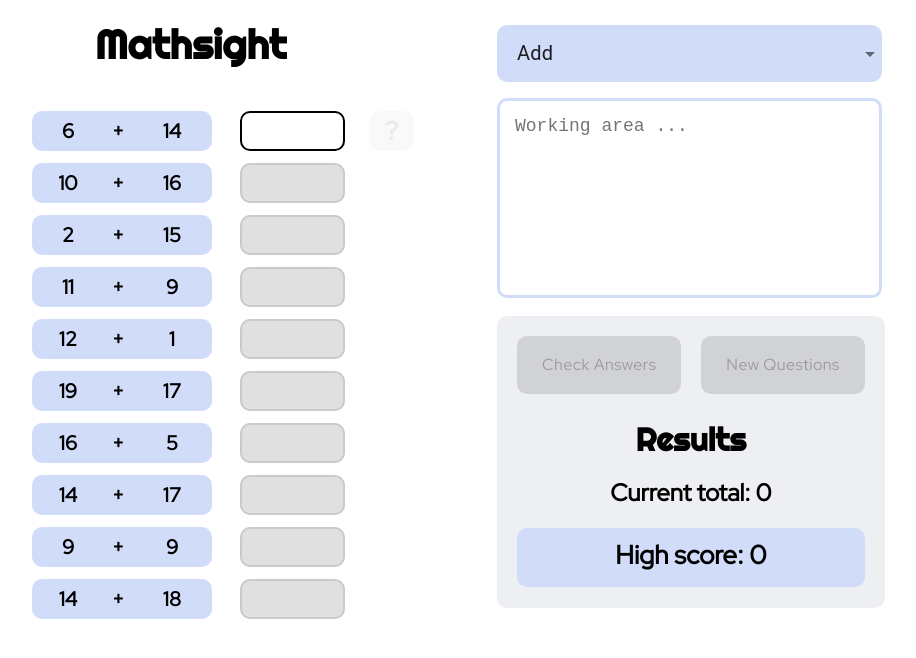
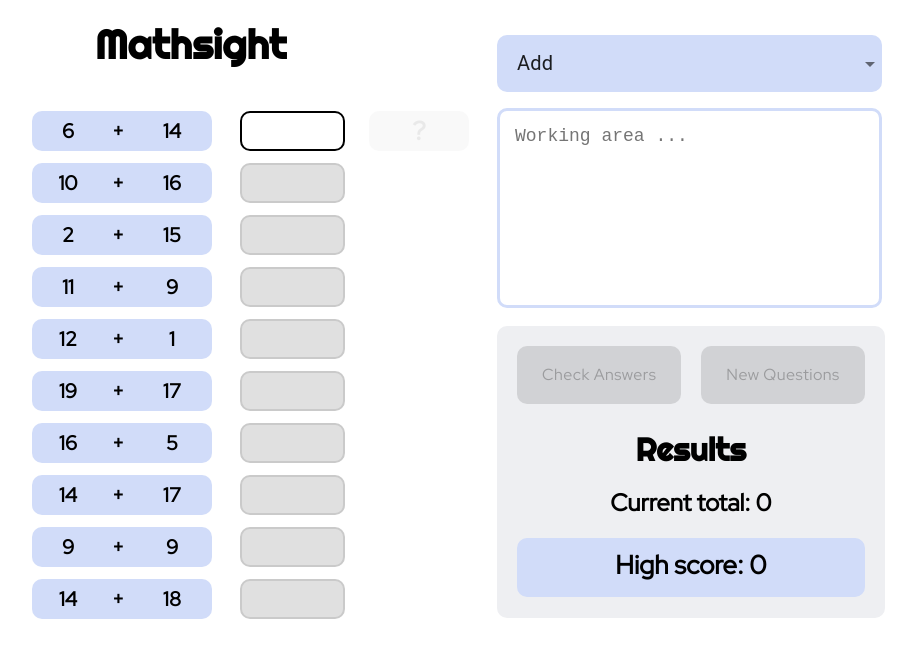
Before and after one commit to seren1ty/math-sight, a React (Create React App) app: page /#/s in a window 1280 px wide. Shown: the top 658 px of the page, without its empty margins (20-936 px from the left). Built offline with nearby package versions, Linux system fonts and the light colour scheme.

Commit message:
Apply further mobile styling

```diff
--- a/src/components/mathQuestions.component.tsx
+++ b/src/components/mathQuestions.component.tsx
@@ -82,7 +82,7 @@
             }
             {
               session.showResults &&
-              <Box>{question.getResult()}</Box>
+              <StyledAnswer>{question.getResult()}</StyledAnswer>
             }
             </StyledResult>
           </Box>
@@ -128,14 +128,28 @@
 `
 
 const StyledQuestionMark = styled(Box)`
-  width: 45px;
+  width: 100px;
   height: 40px;
   background: #e0e0e030;
-  border-radius: 25%;
+  border-radius: 10px;
   margin-top: 0px;
   margin-left: 0px;
   color: #80808020;
   font-weight: 600;
   text-align: center;
   line-height: 40px;
+
+  @media (max-width: 920px) {
+    width: 45px;
+  }
 `
+
+const StyledAnswer = styled(Box)`
+  width: 90px;
+  text-align: center;
+  font-size: 24px;
+
+  @media (max-width: 920px) {
+    width: 45px;
+  }
+`
--- a/src/components/rightContainer.component.tsx
+++ b/src/components/rightContainer.component.tsx
@@ -38,7 +38,10 @@
 export default RightContainer;
 
 const StyledRightContainer = styled(Box)`
+  margin-top: 10px;
+
   @media (max-width: 920px) {
+    margin-top: 0;
     margin-left: 50px;
   }
 `
```
